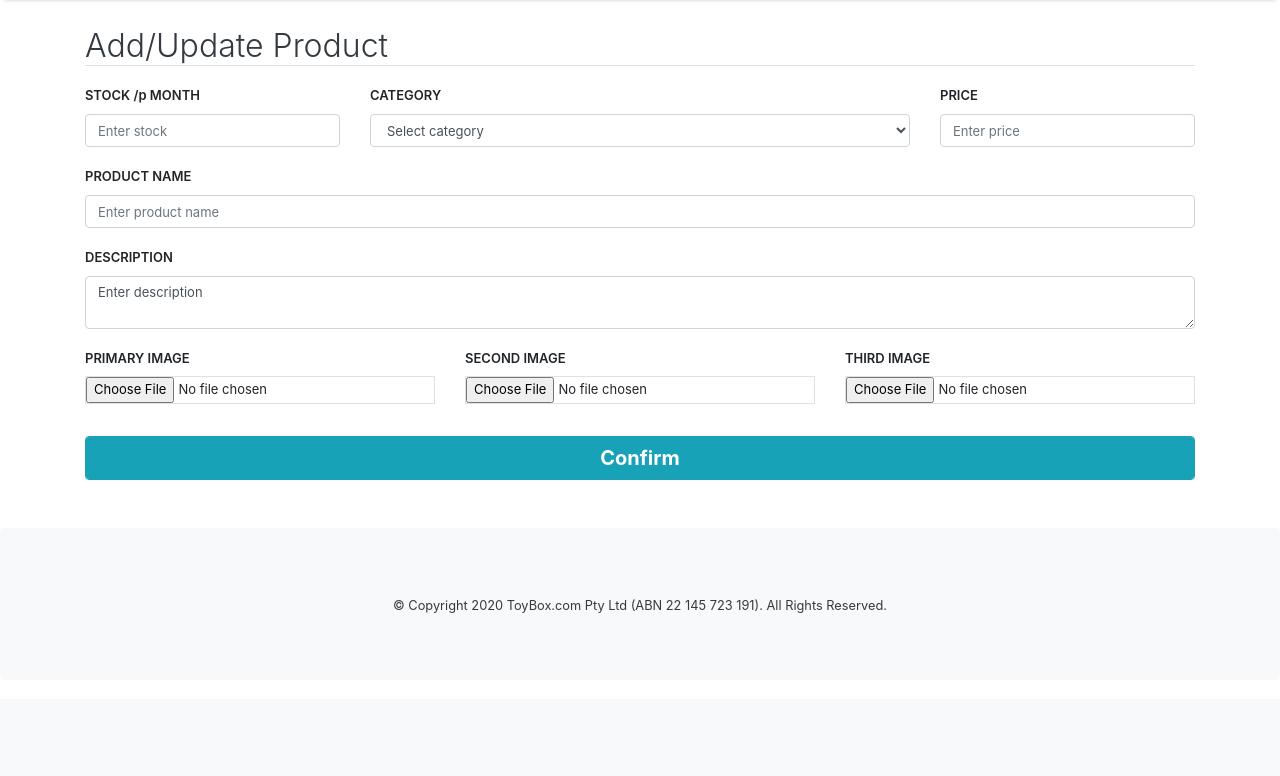
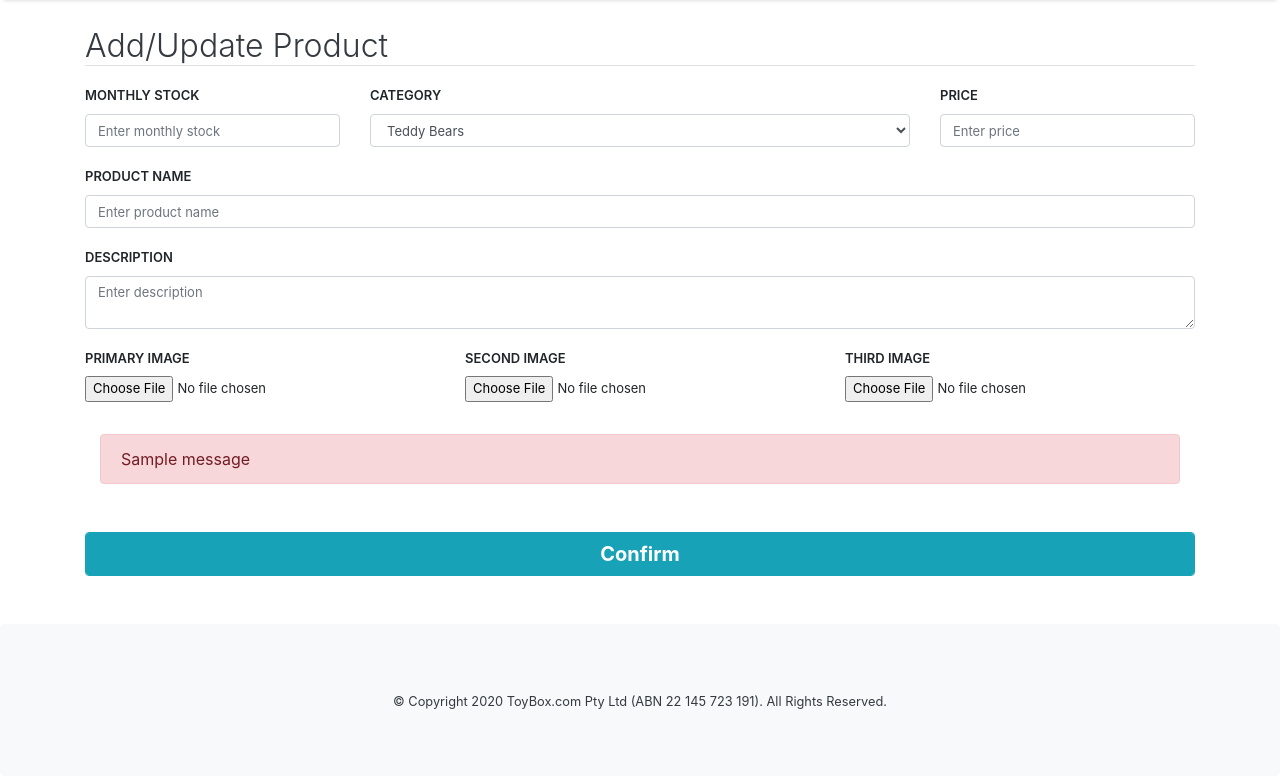
Before and after one commit to johnstonekyle/IAB207, a Flask app: page /product/add in a window 1280 px wide. Shown: the part 101-877 px from the top of the page. Before the commit the page ends 714 px from the top, so only its background shows below. Run offline with Flask 2, Linux system fonts and the light colour scheme; a user stored in the database is signed in; tables that the repository leaves empty hold one stand-in row (values such as "Sample post"); one stand-in notice (Sample message) is shown; some libraries are stand-ins or nearby versions.

Commit message:
add products to database with 'product/add' page

```diff
--- a/marketplace/__init__.py
+++ b/marketplace/__init__.py
@@ -19,6 +19,10 @@ def create_app():
     db.init_app(app)
 
     bootstrap = Bootstrap(app)
+
+    #the folder to store images
+    UPLOAD_FOLDER = '/static/image'
+    app.config['UPLOAD_FOLDER'] = UPLOAD_FOLDER
 
     #initialize the login manager
     login_manager = LoginManager()
--- a/marketplace/forms.py
+++ b/marketplace/forms.py
@@ -1,7 +1,8 @@
 
 from flask_wtf import FlaskForm
-from wtforms.fields import TextAreaField,SubmitField, StringField, PasswordField, IntegerField, BooleanField
+from wtforms.fields import TextAreaField,SubmitField, StringField, PasswordField, IntegerField, BooleanField, SelectField, DecimalField
 from wtforms.validators import InputRequired, Length, Email, EqualTo
+from flask_wtf.file import FileField, FileAllowed, FileRequired
 
 
 #creates the login information
@@ -28,6 +29,27 @@ class RegisterForm(FlaskForm):
     # ----- Bank details RequiredIf seller is True (need to update database first) -----
     seller = BooleanField("Do you wish to sell products?")
 
-
     #submit button
     submit = SubmitField("Register")
+
+ALLOWED_FILE = {'png', 'jpg', 'JPG', 'PNG', 'bmp'}
+#this is the add product form
+class AddProductForm(FlaskForm):
+    stock = IntegerField("MONTHLY STOCK", validators=[InputRequired()])
+
+    #categories for selector. Must be declared in tuples
+    category = SelectField("CATEGORY", choices=[('Teddy Bears','Teddy Bears'), ('Farm Animals','Farm Animals'), ('Cats & Dogs','Cats & Dogs'), ('Wild Animals','Wild Animals'), ('Water Creatures','Water Creatures'), ('Other','Other')])
+
+    #currently accepts decimals with more than 2 decimal places. will need to create a regex validator
+    price = DecimalField("PRICE", validators=[InputRequired()], places=2)
+
+    #name and desc with a max character length matching the db
+    name = StringField("PRODUCT NAME", validators=[InputRequired(), Length(min=1, max=500, message="Max length of 100 characters")])
+    description = TextAreaField("DESCRIPTION", validators=[InputRequired(), Length(min=1, max=500, message="Max length of 500 characters")])
+
+    #only the primary should be required while the others are optional
+    image_one = FileField("PRIMARY IMAGE", validators=[FileRequired(), FileAllowed(ALLOWED_FILE, message="Only support jpg, JPG, png, PNG, bmp")])
+    image_two = FileField("SECOND IMAGE", validators=[FileAllowed(ALLOWED_FILE, message="Only support jpg, JPG, png, PNG, bmp")])
+    image_three = FileField("THIRD IMAGE", validators=[FileAllowed(ALLOWED_FILE, message="Only support jpg, JPG, png, PNG, bmp")])
+
+    submit = SubmitField("Confirm")
--- a/marketplace/templates/add-product.html
+++ b/marketplace/templates/add-product.html
@@ -7,19 +7,22 @@
     <h2 class="text-dark font-weight-light border-bottom">Add/Update Product</h2>
 
     <!-- form -->
-    <form class="mt-3">
+    <form class="mt-3" method="POST" enctype="multipart/form-data">
+        {{ form.csrf_token }}
         <div class="row">
             <!-- stock input -->
             <div class="col-sm-3">
                 <div class="form-group">
-                    <label class="small-font form-head" for="stockInput">STOCK /p MONTH</label>
-                    <input class="form-control small-font" type="number" placeholder="Enter stock" id="stockInput">
+                    <!-- <label class="small-font form-head" for="stockInput">STOCK /p MONTH</label>
+                    <input class="form-control small-font" type="number" placeholder="Enter stock" id="stockInput"> -->
+                    {{ form.stock.label(class_="small-font form-head") }}
+                    {{ form.stock(class_="form-control small-font", placeholder="Enter monthly stock") }}
                 </div>
             </div>
             <!-- category input -->
             <div class="col-sm-6">
                 <div class="form-group">
-                    <label for="categoryInput" class="small-font form-head">CATEGORY</label>
+                    <!-- <label for="categoryInput" class="small-font form-head">CATEGORY</label>
                     <select id="categoryInput" class="form-control small-font">
                         <option selected>Select category</option>
                         <option>Teddy Bears</option>
@@ -28,14 +31,18 @@
                         <option>Wild Animals</option>
                         <option>Water Creatures</option>
                         <option>Other</option>
-                    </select>
+                    </select> -->
+                    {{ form.category.label(class_="small-font form-head") }}
+                    {{ form.category(class_="form-control small-font") }}
                 </div>
             </div>
             <!-- price input -->
             <div class="col-sm-3">
                 <div class="form-group">
-                    <label class="small-font form-head" for="priceInput">PRICE</label>
-                    <input type="number" class="form-control small-font" id="priceInput" placeholder="Enter price">
+                    <!-- <label class="small-font form-head" for="priceInput">PRICE</label>
+                    <input type="number" class="form-control small-font" id="priceInput" placeholder="Enter price"> -->
+                    {{ form.price.label(class_="small-font form-head") }}
+                    {{ form.price(class_="form-control small-font", placeholder="Enter price") }}
                 </div>
             </div>
         </div>
@@ -44,8 +51,10 @@
             <!-- name input -->
             <div class="col">
                 <div class="form-group">
-                    <label class="small-font form-head" for="nameInput">PRODUCT NAME</label>
-                    <input type="text" class="form-control small-font" id="nameInput" placeholder="Enter product name">
+                    <!-- <label class="small-font form-head" for="nameInput">PRODUCT NAME</label>
+                    <input type="text" class="form-control small-font" id="nameInput" placeholder="Enter product name"> -->
+                    {{ form.name.label(class_="small-font form-head") }}
+                    {{ form.name(class_="form-control small-font", placeholder="Enter product name") }}
                 </div>
             </div>
         </div>
@@ -54,8 +63,10 @@
             <!-- description input -->
             <div class="col">
                 <div class="form-group">
-                    <label class="small-font form-head" for="descInput">DESCRIPTION</label>
-                    <textarea type="text" class="form-control small-font" id="descInput">Enter description</textarea>
+                    <!-- <label class="small-font form-head" for="descInput">DESCRIPTION</label>
+                    <textarea type="text" class="form-control small-font" id="descInput">Enter description</textarea> -->
+                    {{ form.description.label(class_="small-font form-head") }}
+                    {{ form.description(class_="form-control small-font", placeholder="Enter description") }}
                 </div>
             </div>
         </div>
@@ -64,34 +75,55 @@
             <!-- primary image input -->
             <div class="col-sm-4">
                 <div class="form-group">
-                    <label class="small-font form-head" for="imgOneInput">PRIMARY IMAGE</label>
-                    <input type="file" class="form-control-file border small-font" id="imgOneInput">
+                    <!-- <label class="small-font form-head" for="imgOneInput">PRIMARY IMAGE</label>
+                    <input type="file" class="form-control-file border small-font" id="imgOneInput"> -->
+                    {{ form.image_one.label(class_="small-font form-head") }}
+                    {{ form.image_one(class_="form-control-file small-font") }}
                 </div>
             </div>
             <!-- second image input -->
             <div class="col-sm-4">
                 <div class="form-group">
-                    <label class="small-font form-head" for="imgTwoInput">SECOND IMAGE</label>
-                    <input type="file" class="form-control-file border small-font" id="imgTwoInput">
+                    <!-- <label class="small-font form-head" for="imgTwoInput">SECOND IMAGE</label>
+                    <input type="file" class="form-control-file border small-font" id="imgTwoInput"> -->
+                    {{ form.image_two.label(class_="small-font form-head") }}
+                    {{ form.image_two(class_="form-control-file small-font") }}
                 </div>
             </div>
             <!-- third image input -->
             <div class="col-sm-4">
                 <div class="form-group">
-                    <label class="small-font form-head" for="imgThreeInput">THIRD IMAGE</label>
-                    <input type="file" class="form-control-file border small-font" id="imgThreeInput">
+                    <!-- <label class="small-font form-head" for="imgThreeInput">THIRD IMAGE</label>
+                    <input type="file" class="form-control-file border small-font" id="imgThreeInput"> -->
+                    {{ form.image_three.label(class_="small-font form-head") }}
+                    {{ form.image_three(class_="form-control-file small-font") }}
                 </div>
             </div>
         </div>
 
+        {% with messages = get_flashed_messages() %}
+            {% if messages %}
+                <div class="container">
+                    <div class="row mt-3 mb-3">
+                        <div class="col md-12">
+                            {% for message in messages %}
+                            <div class="alert alert-danger">{{message}}</div>
+                            {% endfor %}
+                        </div>
+                    </div>
+                </div>
+            {% endif %}
+        {% endwith %}
+
         <!-- submission buttons -->
-        <button type="button" class="btn btn-info font-weight-bold order-btn form-control mt-3" data-toggle="modal"
+        <!-- <button type="button" class="btn btn-info font-weight-bold order-btn form-control mt-3" data-toggle="modal"
             data-target="#productModal">
             Confirm
-        </button>
+        </button> -->
+        {{ form.submit(class_="btn btn-info font-weight-bold order-btn form-control mt-3") }}
 
         <!-- modal -->
-        <div class="modal fade" id="productModal" tabindex="-1" role="dialog" aria-labelledby="productModalTitle"
+        <!-- <div class="modal fade" id="productModal" tabindex="-1" role="dialog" aria-labelledby="productModalTitle"
             aria-hidden="true">
             <div class="modal-dialog modal-dialog-centered" role="document">
                 <div class="modal-content">
@@ -113,7 +145,7 @@
                     </div>
                 </div>
             </div>
-        </div>
+        </div> -->
     </form>
 </div>
 
```
Also changed, not shown: marketplace/products.py (+81 -4 lines), marketplace/marketplace.sqlite, marketplace/static/img/products/1_Boar_Cute_primary_trample.png (added), marketplace/static/img/products/1_Fish_Thing_primary_trample.png (added), marketplace/static/img/products/kylebuyerFluffy_Goatprimarywood-axe.png (added), marketplace/static/img/products/kylebuyerTeddyprimarypoop.jpg (added), marketplace/static/img/products/kylebuyernameprimarypoop.jpg (added).
